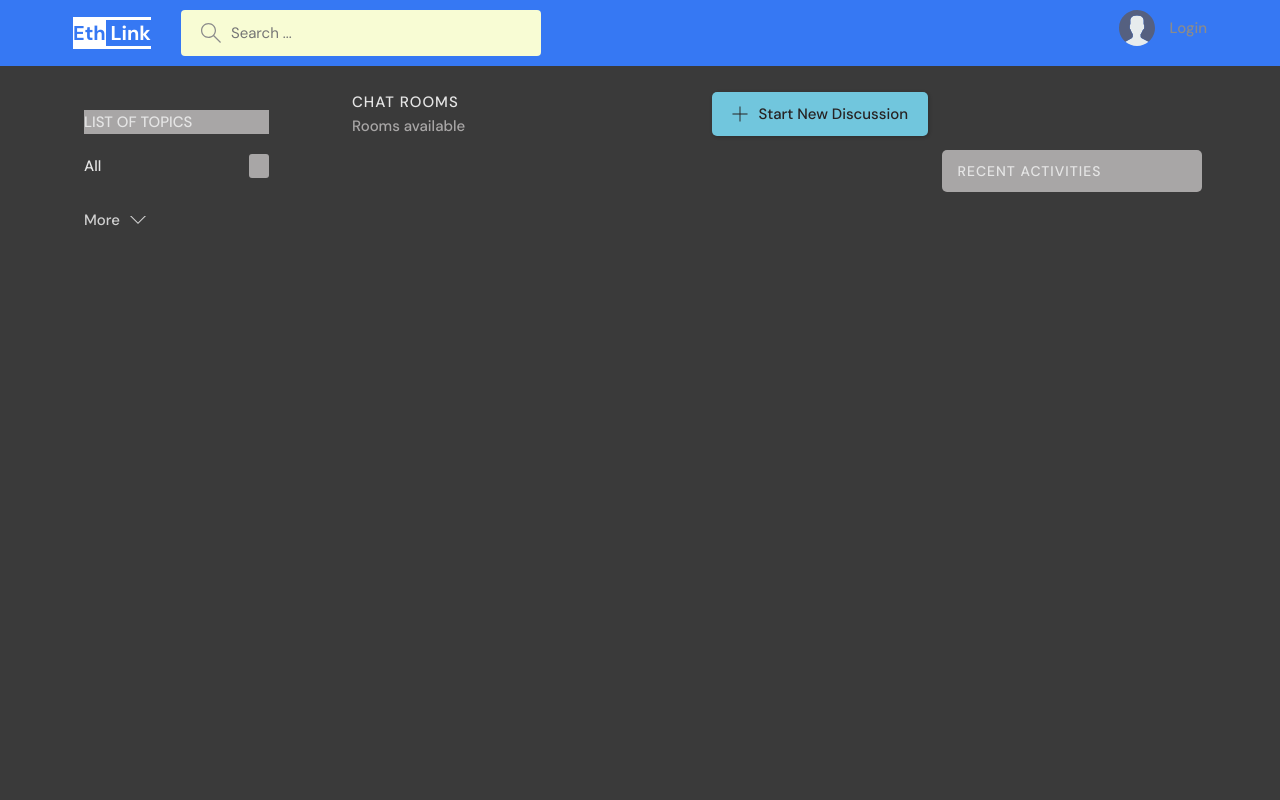
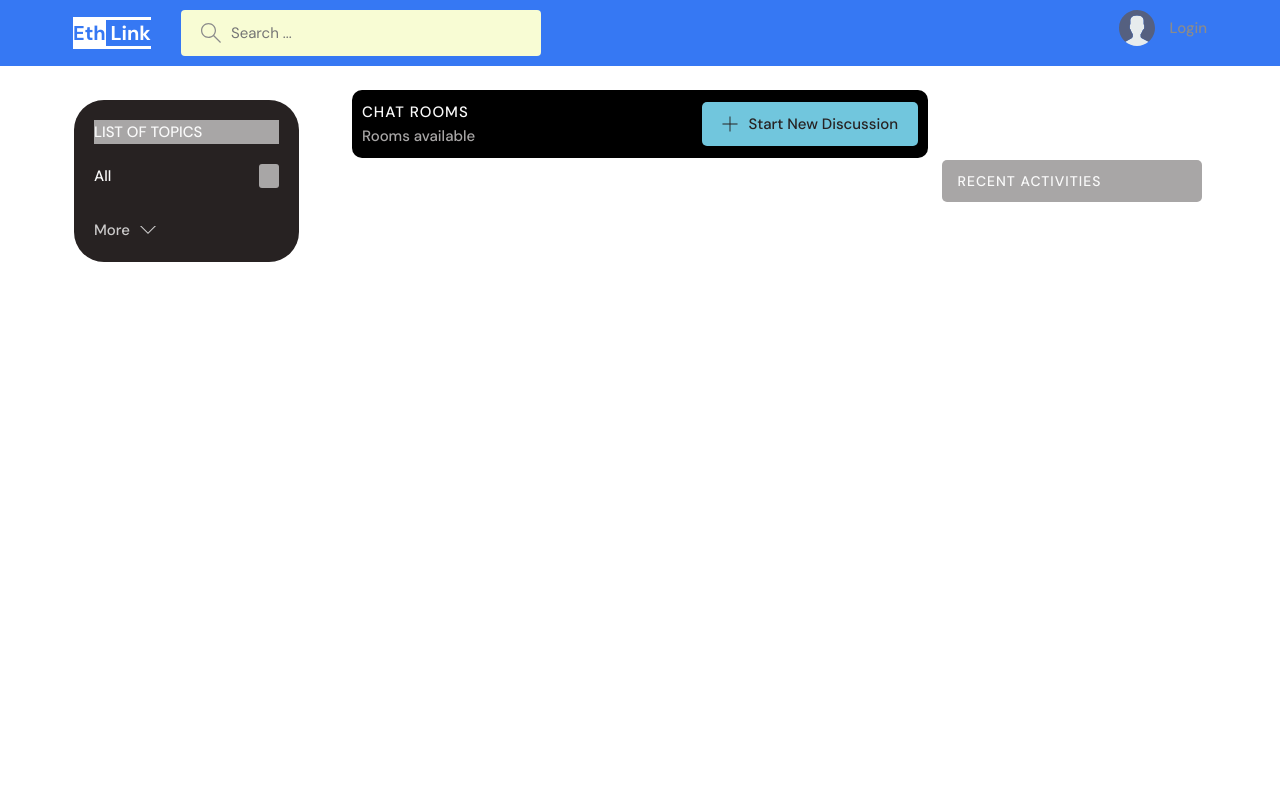
Before and after one commit to Nahi-shady/Chat-room-website, a Django app: template EthLink/base/templates/base/home.html in a window 1280 px wide. Run offline with Django 4.2, Linux system fonts and the light colour scheme; the template is opened without the code that fills it, so the values that code supplies are empty.

Commit message:
Changed some Css code

```diff
--- a/EthLink/static/styles/style.css
+++ b/EthLink/static/styles/style.css
@@ -5,17 +5,16 @@
   --color-dark: #272222;
   --color-dark-medium: #2f3030d3;
   --color-dark-light: #a8a6a6;
-  --color-light: #e5e5e5;
+  --color-light: #fafafa;
   --color-gray: #8b8b8b;
   --color-light-gray: #b2ecc9;
-  --color-bg: #3a3a3a;
+  --color-bg: #ffffff;
   --color-success: #5dd693;
   --color-error: #fc4b0b;
   --color-pink: #ffffffc2;
   --color-nav: #3678f3;
   --color-box: #f8fcd4;
   --color-roomlist: #000000;
-
 }
 
 /*========== base styles ==========*/
@@ -576,7 +575,11 @@ li {
 =>  Topics
 ================================*/
 .topics {
-
+  display: block;
+  background-color: var(--color-dark);
+  margin: 1rem;
+  border-radius: 3rem;
+  height: fit-content;
   padding: 20px;
 }
 .topics__header {
@@ -650,6 +653,9 @@ li {
   justify-content: space-between;
   align-items: center;
   margin-bottom: 2.4rem;
+  background-color: black;
+  padding: 1rem;
+  border-radius: 1rem;
 }
 
 .roomList__header h2 {
@@ -807,11 +813,13 @@ li {
 }
 
 .activities__boxRoomContent {
-  background: var(--color-bg);
+  background: var(--color-nav);
   padding: 1rem;
   border-radius: 5px;
   margin-top: 1rem;
   margin-left: -4.2rem;
+  word-wrap: break-word;
+
 }
 
 .roomListRoom__actions svg {
@@ -907,7 +915,11 @@ li {
 }
 
 .profile__about {
+  width: fit-content;
+  background-color: black;
   margin-top: 2rem;
+  padding: 1rem;
+  border-radius: 1rem;
 }
 
 .profile__about h3 {
@@ -1081,7 +1093,7 @@ li {
 }
 
 .threads {
-  background: var(--color-bg);
+  background: var(--color-nav);
   border-radius: 0.7rem;
   overflow-y: auto;
   height: 100%;
@@ -1158,6 +1170,9 @@ li {
   color: var(--color-light-gray);
 }
 
+.participants{
+  height: fit-content;
+}
 .participants__top span {
   color: var(--color-main);
   font-size: 1.3rem;
```
Also changed, not shown: EthLink/db.sqlite3, EthLink/static/image/4b51962949e46f0de57c6a8bc465d3d8.jpg (added), EthLink/static/image/pp.jpg (added).
